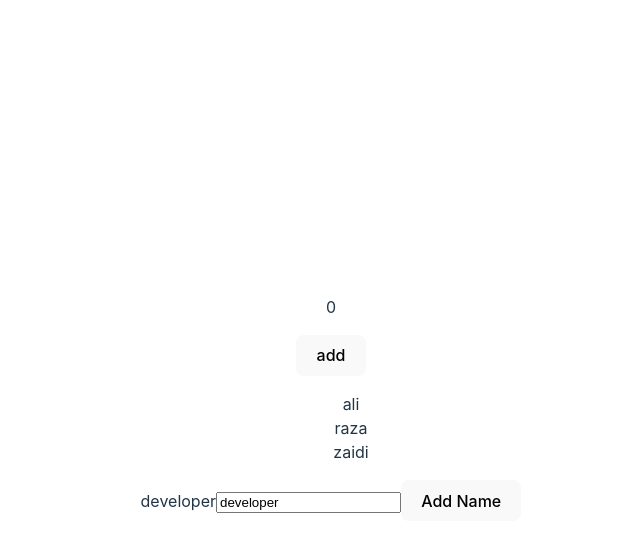
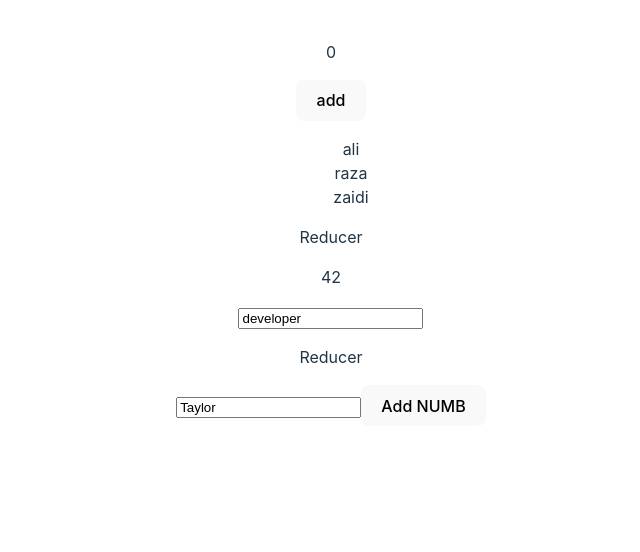
Before and after one commit to syedalirazazaidi/play-with-state, a React (Vite) app: page / in a window 1280 px wide. Shown: the top 552 px of the page, without its empty margins (309-949 px from the left). Built offline with nearby package versions, Linux system fonts and the light colour scheme.

Commit message:
add use Reducer

```diff
--- a/src/App.tsx
+++ b/src/App.tsx
@@ -1,10 +1,34 @@
-import { useState } from "react";
+import { useState, useReducer } from "react";
 import reactLogo from "./assets/react.svg";
 import "./App.css";
 
 function NameList() {
   const [List, setList] = useState(["ali", "raza", "zaidi"]);
   const [name, setName] = useState(() => "developer");
+  const [state, dispatch] = useReducer(
+    (state: any, action: any): any => {
+      switch (action.type) {
+        case "CHANG_NAME":
+          return { ...state, name: action.payload };
+        case "ADD_LIST":
+          return {
+            ...state,
+            list: [...state.name, state.name],
+            name: "",
+          };
+        case "ADD_NUMB":
+          return {
+            ...state,
+            age: state.age + 98,
+          };
+      }
+    },
+    {
+      list: [],
+      name: "Taylor",
+      age: 42,
+    }
+  );
   const addName = () => {
     setList((prev) => [...prev, name]);
     setName("");
@@ -16,14 +40,36 @@ function NameList() {
           <li style={{ listStyleType: "none" }}>{name}</li>
         ))}
       </ul>
-      {name}
+      <p>Reducer</p>
+      {state.age}
+      <ul>
+        {state.list.map((nam: any) => (
+          <li style={{ listStyleType: "none" }}>{nam}</li>
+        ))}
+      </ul>
+
       <input
         type="text"
         value={name}
         placeholder="name"
         onChange={(e) => setName(e.target.value)}
       />
-      <button onClick={addName}>Add Name</button>
+      <p>Reducer</p>
+      <input
+        type="text"
+        value={state.name}
+        placeholder="name"
+        onChange={(e) => {
+          dispatch({
+            type: "CHANG_NAME",
+            payload: e.target.value,
+          });
+        }}
+      />
+
+      {/* <button onClick={() => dispatch({ type: "ADD_LIST" })}>Add LIST</button> */}
+      <button onClick={() => dispatch({ type: "ADD_NUMB" })}>Add NUMB</button>
+      {/* <button onClick={addName}>Add Name</button> */}
     </div>
   );
 }
@@ -34,7 +80,7 @@ function App() {
     setCount(count + 1);
   };
   return (
-    <div>
+    <div style={{ marginTop: "-350px" }}>
       <p>{count}</p>
       <button onClick={addvalue}>add</button>
       <NameList />
```
Also changed, not shown: 1 other file (tests, documents, lock files or other folders).
